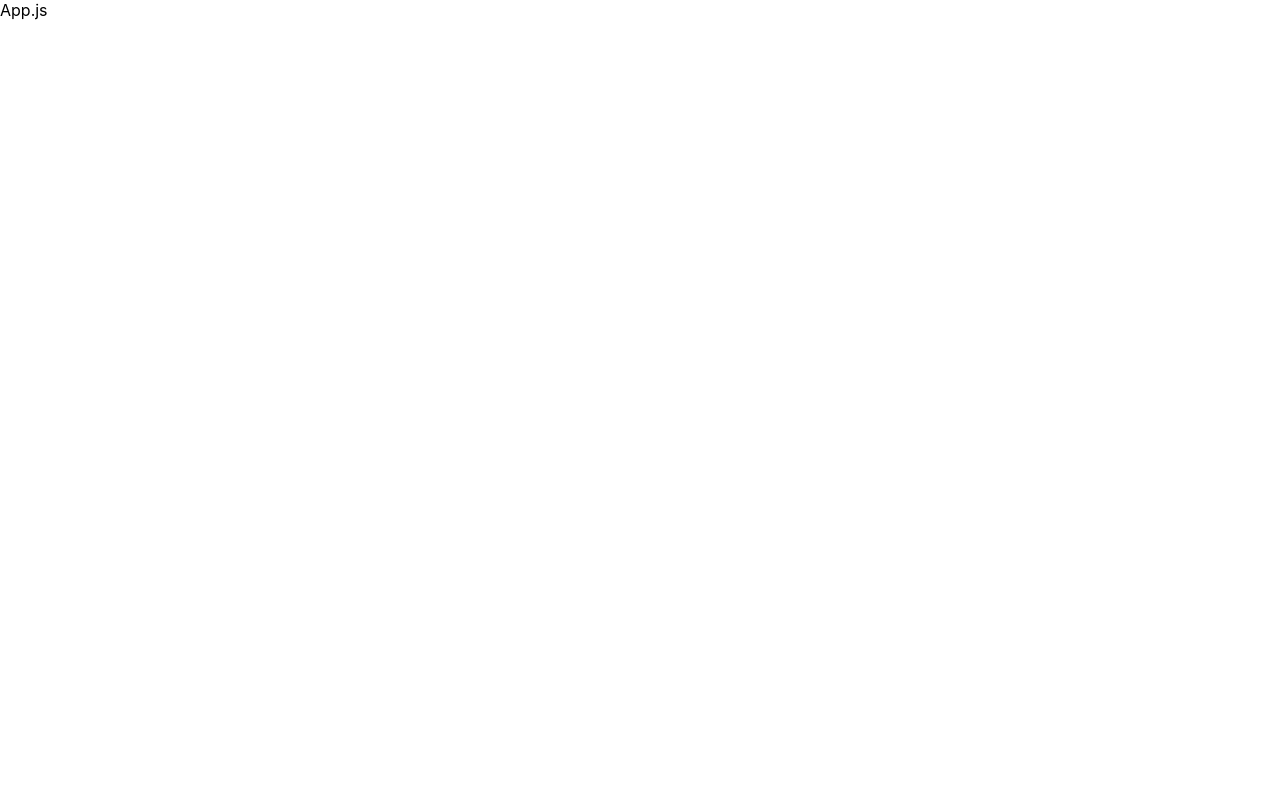
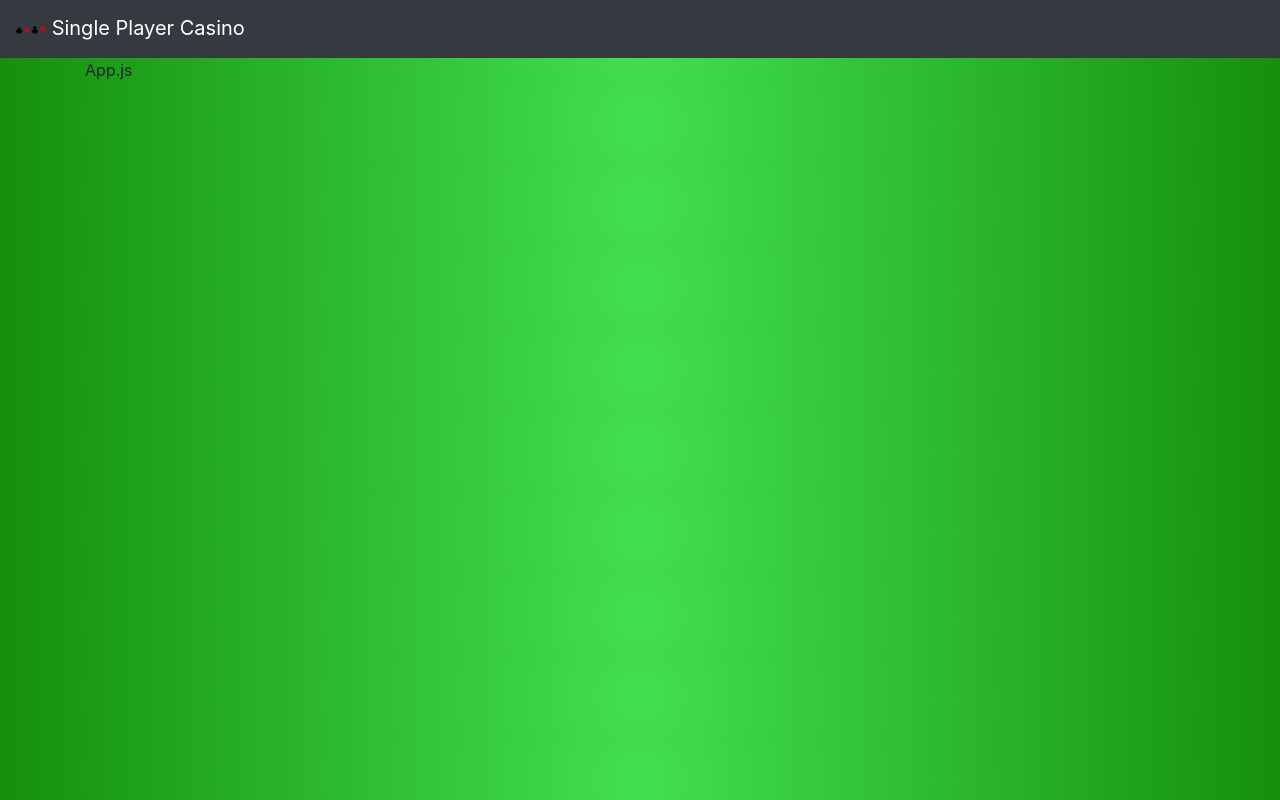
Before and after one commit to shaquille-galimba/single-player-casino, a React (Create React App) app: page / in a window 1280 px wide. Built offline with nearby package versions, Linux system fonts and the light colour scheme.

Commit message:
add navbar and background color

```diff
--- a/src/App.js
+++ b/src/App.js
@@ -1,5 +1,11 @@
 import React, { Component } from 'react';
 import { connect } from 'react-redux';
+import Container from 'react-bootstrap/Container'
+import Row from 'react-bootstrap/Row'
+import Col from 'react-bootstrap/Col'
+import Navbar from 'react-bootstrap/Navbar'
+import 'bootstrap/dist/css/bootstrap.min.css';
+import logo from './assets/suits.png'
 
 
 class App extends Component {
@@ -8,9 +14,15 @@ class App extends Component {
 
 		return (
 			<div className="App">
-				<div>
+				<Navbar bg="dark" variant="dark">
+					<Navbar.Brand>
+						<img src={logo} width="30" height="30"/>{' '}
+						Single Player Casino
+					</Navbar.Brand>
+				</Navbar>
+				<Container>
 					App.js
-				</div>
+				</Container>
 			</div>
 		);
 	}
--- a/src/index.css
+++ b/src/index.css
@@ -5,6 +5,8 @@ body {
     sans-serif;
   -webkit-font-smoothing: antialiased;
   -moz-osx-font-smoothing: grayscale;
+	background: rgb(66,224,79);
+	background: radial-gradient(circle, rgba(66,224,79,1) 0%, rgba(21,143,14,1) 100%);
 }
 
 code {
```
Also changed, not shown: 1 other file (tests, documents, lock files or other folders).
